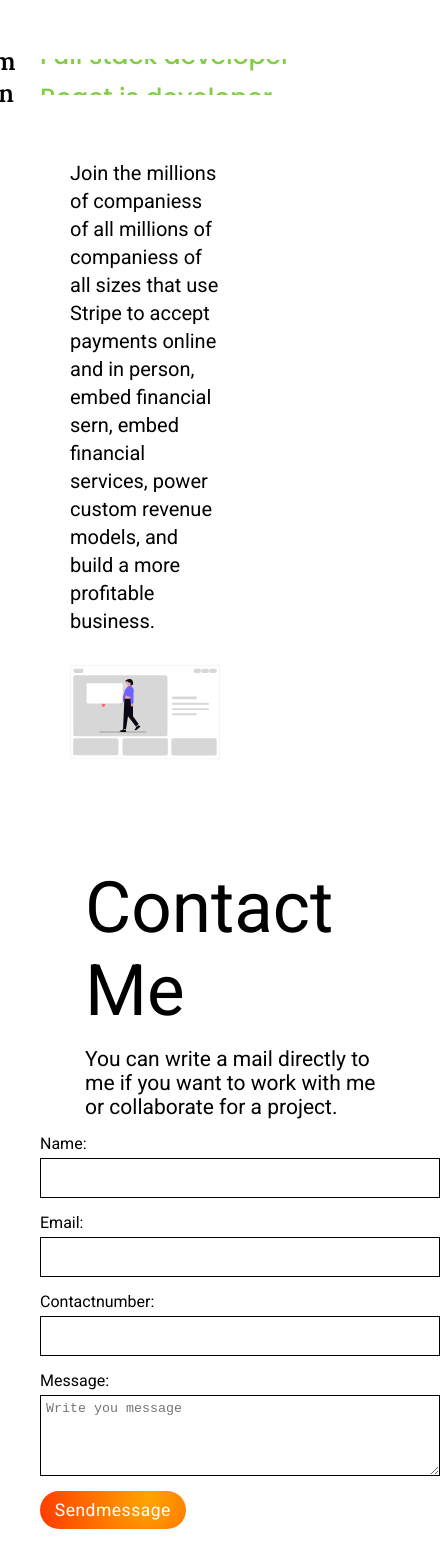
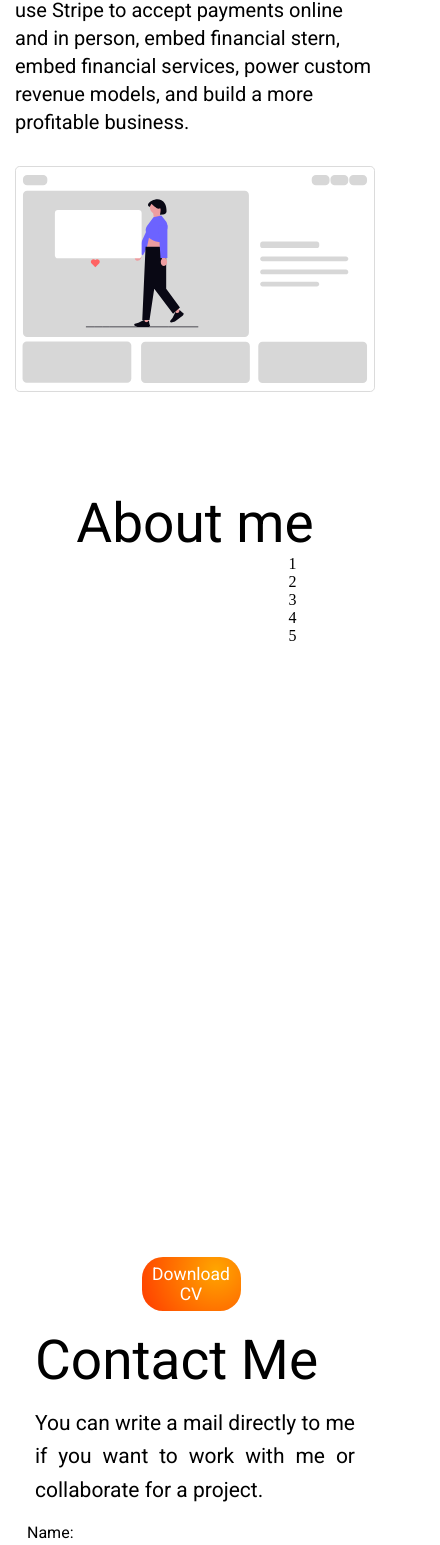
Before and after one commit to vigneshsurya21796/portfolio, a React (Create React App) app: page / in a window 390 px wide. Shown: the part 413-1958 px from the top of the page, 440 px wide, since content can reach past the window. Built offline with nearby package versions, Linux system fonts and the light colour scheme.

Commit message:
Aboutme update

```diff
--- a/src/App.js
+++ b/src/App.js
@@ -1,5 +1,5 @@
 import React from "react";
-import { Navbar, Header, Contactme } from "./Components";
+import { Navbar, Header, Contactme, Aboutme } from "./Components";
 function App() {
   return (
     <div>
@@ -7,7 +7,7 @@ function App() {
         <Navbar />
         <Header />
 
-        {/*<Aboutme />*/}
+        <Aboutme />
         <Contactme />
       </div>
     </div>
--- a/src/Components/Aboutme/Aboutme.css
+++ b/src/Components/Aboutme/Aboutme.css
@@ -4,22 +4,45 @@
   justify-content: center;
 
   align-items: center;
-  font-family: var(--font-family--1);
+    font-family: var(--font-family--1), serif;
   font-size: 55px;
   color: black;
 }
 
 .Portfolio_aboutMe-content{
-    font-family: var(--font-family--1);
+    font-family: var(--font-family--1), serif;
     margin-top: 3rem;
+    /*background-color: yellow;*/
     color: grey;
-    padding: 1rem 15rem;
+    width: 50%;
+    /*margin: 0 auto;*/
+    text-align: center;
     line-height: 2.1;
+
+}
+.Portfolio_aboutMe-content button{
+    outline: none;
+    border: none;
+    padding: 7px;
+    color: #fff;
+    background: radial-gradient(circle at 75% 24%, rgba(255, 166, 0, 1) 0%, rgba(255, 59, 0, 1) 100%);
+    border-radius: 21px;
+    cursor: pointer;
+    transition: all 0.3s;
+    font-family: var(--font-family--1), serif;
+    font-size: 17.5px;
+}
+.Portfolio_aboutMe-content button:hover{
+    box-shadow: 0 5px 15px #fe8c00;
+}
+.Aboutme__flexcontianer{
+    display: flex;
+    justify-content: center;
 
 }
 @media screen and (max-width: 1150px) {
   .Portfolio_aboutMe-content{
-    font-family: var(--font-family--1);
+      font-family: var(--font-family--1), serif;
     margin-top: 3rem;
     color: white;
     padding: 1rem 3rem;
@@ -28,7 +51,7 @@
 }
 @media screen and (max-width: 750px) {
   .Portfolio_aboutMe-content{
-    font-family: var(--font-family--1);
+      font-family: var(--font-family--1), serif;
     margin-top: 3rem;
     color: white;
     padding: 1rem 3rem;
--- a/src/Components/Aboutme/Aboutme.jsx
+++ b/src/Components/Aboutme/Aboutme.jsx
@@ -4,24 +4,33 @@ function Aboutme() {
   return (
     <div id="About">
       <div className="Portfolio_aboutMe-header">About me</div>
-      <div className="Portfolio_aboutMe-content">
-        Hello! I’m a web developer with over four years of experience in the
-        tech industry, combining a strong foundation in IT with hands-on
-        expertise in web development. With a background in Electronics and
-        Communication Engineering, I bring a unique perspective to coding,
-        blending analytical skills with creative problem-solving. Currently, I
-        work at Mayilveera Tech Solutions in Chennai, where I develop custom
-        software for Shibaura Company, a leader in manufacturing molding
-        machines for plastic products. My role involves creating efficient,
-        scalable solutions that drive operational efficiency and provide an
-        exceptional user experience. Over the years, I've built expertise in
-        various technologies, including React, Express.js, Socket.io, and SQL,
-        and have hands-on experience with integrations like Kafka for real-time
-        data handling. I’m passionate about writing clean, maintainable code,
-        and am always looking for ways to improve both user and developer
-        experience. When I’m not coding, I enjoy exploring the latest trends in
-        tech and expanding my skills to tackle new challenges. Let’s connect and
-        create something amazing together!
+      <div className="Aboutme__flexcontianer">
+        <div className="Portfolio_aboutMe-content">
+          Hello! I’m a web developer with over four years of experience in the
+          tech industry, combining a strong foundation in IT with hands-on
+          expertise in web development. With a backgaboutmeround in Electronics
+          {/*and Communication Engineering, I bring a unique perspective to coding,*/}
+          {/*blending analytical skills with creative problem-solving. Currently, I*/}
+          {/*work at Mayilveera Tech Solutions in Chennai, where I develop custom*/}
+          {/*software for Shibaura Company, a leader in manufacturing molding*/}
+          {/*machines for plastic products. My role involves creating efficient,*/}
+          {/*scalable solutions that drive operational efficiency and provide an*/}
+          {/*exceptional user experience. Over the years, I've built expertise in*/}
+          {/*various technologies, including React, Express.js, Socket.io, and SQL,*/}
+          {/*and have hands-on experience with integrations like Kafka for real-time*/}
+          {/*data handling. I’m passionate about writing clean, maintainable code,*/}
+          {/*and am always looking for ways to improve both user and developer*/}
+          {/*experience. When I’m not coding, I enjoy exploring the latest trends in*/}
+          {/*tech and expanding my skills to tackle new challenges. L et’s connect and*/}
+          {/*create something amazing together!*/}'<button>Download CV</button>
+        </div>
+        <div className="Aboutme__contentone">
+          <div>1</div>
+          <div>2</div>
+          <div>3</div>
+          <div>4</div>
+          <div>5</div>
+        </div>
       </div>
     </div>
   );
--- a/src/Components/Contactme/Contactme.css
+++ b/src/Components/Contactme/Contactme.css
@@ -41,7 +41,7 @@
 }
 .contactme__input-container input {
   height: 40px;
-  width: 25rem;
+  width: 32rem;
   border: 1px solid black;
   outline: none;
   font-size: 20px;
@@ -49,7 +49,7 @@
 }
 .contactme__input-container textarea {
   height: 81px;
-  width: 25rem;
+  width: 32rem;
   border: 1px solid black;
   padding: 5px;
 }
@@ -123,3 +123,53 @@
     /*text-align: center;*/
   }
 }
+@media screen and (max-width: 500px) {
+  .contactme__containter-mail{
+    display: flex;
+    justify-content: center;
+    align-items: center;
+    padding: 0 35px;
+  }
+  .contactme__container {
+    display: flex;
+    flex-direction: column;
+    justify-content: space-between;
+    align-items: center;
+    padding: 0;
+    gap: 15px;
+  }
+  .contactme__input-container input {
+    height: 40px;
+    width: 21rem;
+    border: 1px solid black;
+    outline: none;
+    font-size: 20px;
+    color: grey;
+  }
+  .contactme__input-container textarea {
+    height: 81px;
+    width: 21rem;
+    border: 1px solid black;
+    padding: 5px;
+  }
+}
+
+@media screen and (max-width: 500px) {
+  .contactme__containter-mail{
+    display: flex;
+    justify-content: center;
+    align-items: center;
+    padding: 0 35px;
+  }
+  .contactme__containter-mail h1{
+    font-size: 55px;
+    text-align: left;
+    width: 100%;
+  }
+  .contactme__containter-mail p{
+    text-align: justify;
+    line-height: 1.6;
+  }
+
+
+}
--- a/src/Components/Header/Header.css
+++ b/src/Components/Header/Header.css
@@ -138,10 +138,22 @@
     animation: spin_words 6s infinite;
   }
 }
-@media screen and (max-width: 550px) {
+@media screen and (max-width: 950px) {
   .Header-conatainer {
-    /* height: 100vh; */
+    width: 100%;
     display: flex;
+    padding: 5px;
     flex-direction: column;
   }
 }
+
+
+
+@media screen and (max-width: 550px) {
+  .Header-conatainer {
+    width: 100%;
+    display: flex;
+    padding: 0;
+    flex-direction: column;
+  }
+}
--- a/src/Components/Header/Header.jsx
+++ b/src/Components/Header/Header.jsx
@@ -8,21 +8,21 @@ function Header() {
         <p>Hello, My Name is</p>
         <h1>SURYA P</h1>
 
-        <div className="Header__text-container">
-          <span className="Nav_text">Im an </span>
-          <div className="Navbar_words">
-            <span className="rotating">Full stack developer</span>
-            <span className="rotating">React js developer</span>
-            <span className="rotating">MERN Stack developer</span>
-            <span className="rotating">Full stack developer</span>
-            <span className="rotating">React js developer</span>
-          </div>
-        </div>
+        {/*<div className="Header__text-container">*/}
+        {/*  <span className="Nav_text">Im an </span>*/}
+        {/*  <div className="Navbar_words">*/}
+        {/*    <span className="rotating">Full stack developer</span>*/}
+        {/*    <span className="rotating">React js developer</span>*/}
+        {/*    <span className="rotating">MERN Stack developer</span>*/}
+        {/*    <span className="rotating">Full stack developer</span>*/}
+        {/*    <span className="rotating">React js developer</span>*/}
+        {/*  </div>*/}
+        {/*</div>*/}
         <div className="Nav_explanation">
-          Join the millions of companiess of all millions of companiess of all
+          Join the millions of companies of all millions of companies of all
           sizes that use Stripe to accept payments online and in person, embed
-          financial sern, embed financial services, power custom revenue models,
-          and build a more profitable business.
+          financial stern, embed financial services, power custom revenue
+          models, and build a more profitable business.
         </div>
       </div>
       <div className="header_element_2">
```
